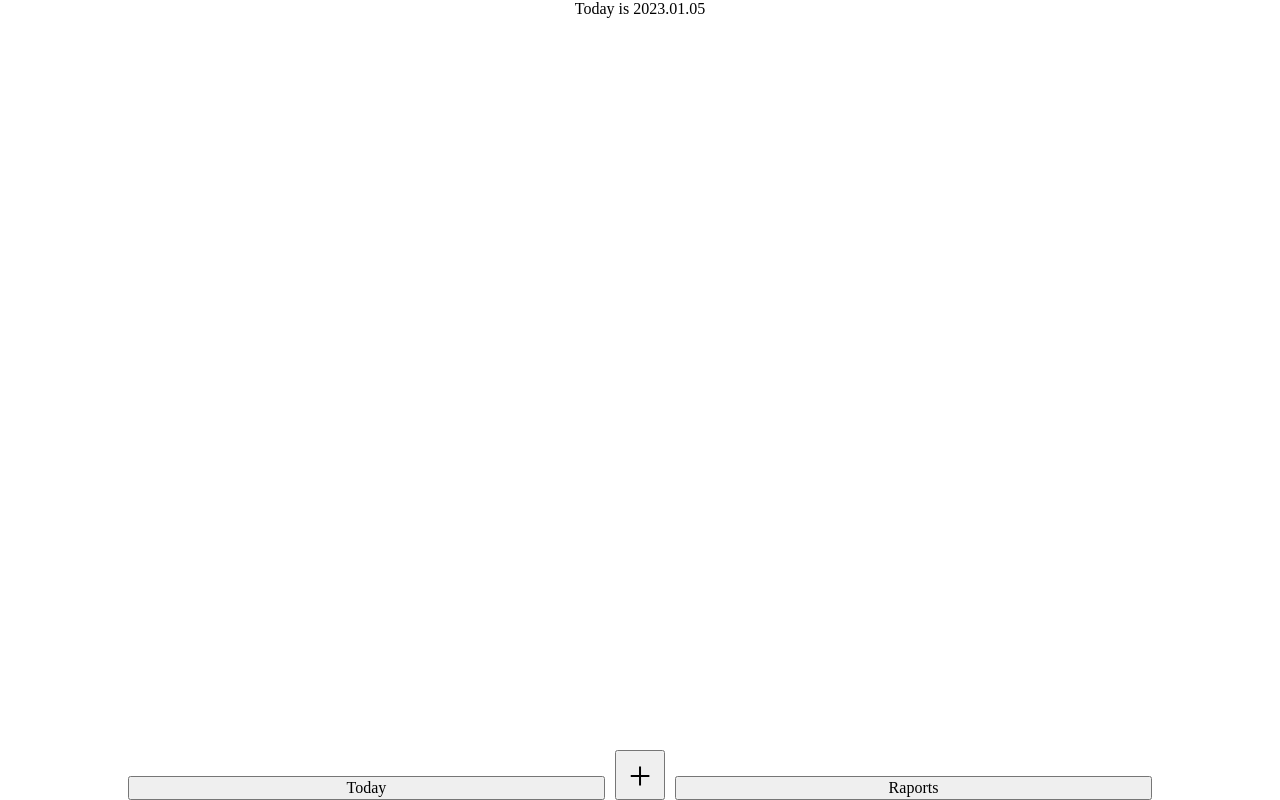
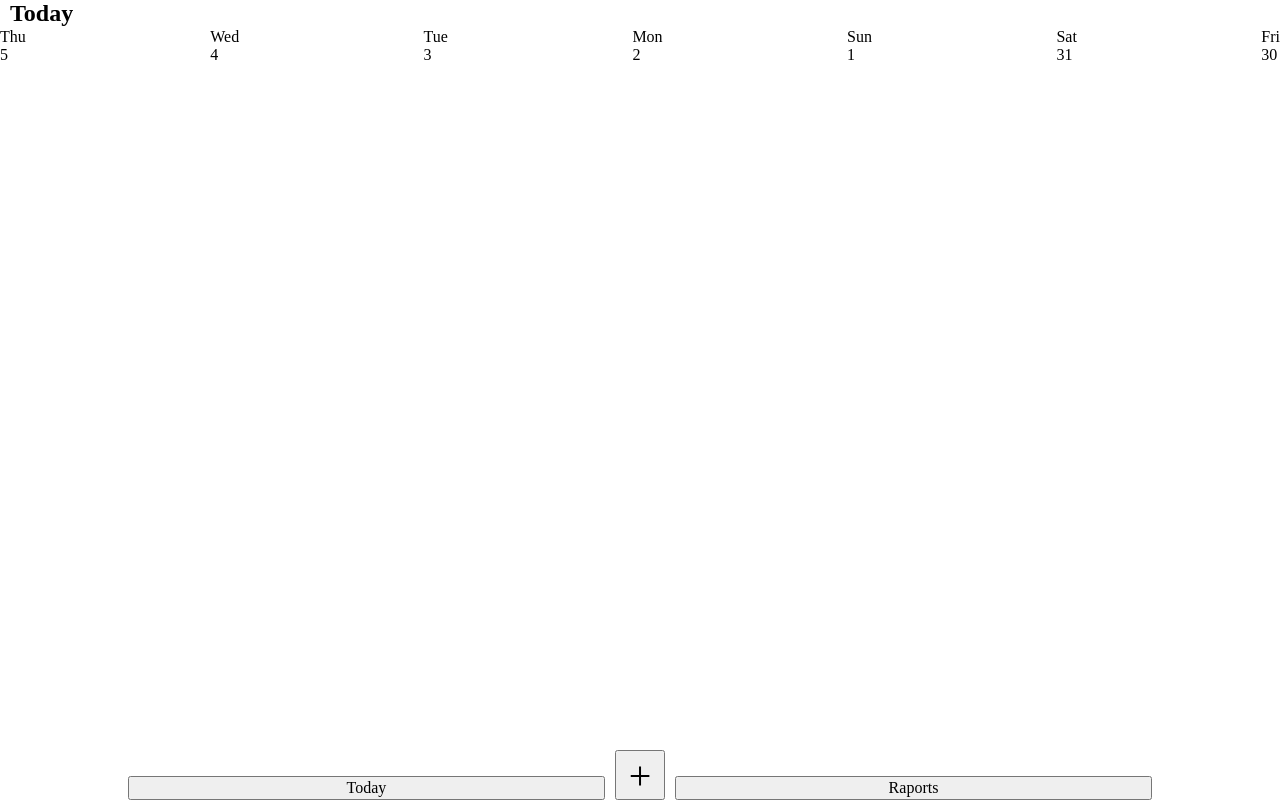
Before and after one commit to MarcinSkic/habit-tracker-odin, a website built with webpack: page src/index.html in a window 1280 px wide. Built offline with nearby package versions, Linux system fonts and the light colour scheme; what a11y-dialog would draw is missing.

Commit message:
Add days picker

```diff
--- a/src/index.html
+++ b/src/index.html
@@ -102,7 +102,13 @@
   </nav>
   <section class="today-page">
     <header>
-      Today is 05.01.2023
+      <h1>Today is 05.01.2023</h1>
+      <div class="days-list">
+        <div class="day">
+          <div>Czw</div>
+          <div>5</div>
+        </div>
+      </div>
     </header>
     <div class="habitsList">
 
--- a/src/index.js
+++ b/src/index.js
@@ -1,7 +1,10 @@
 import A11yDialog from "a11y-dialog";
 import "normalize.css";
 import "./main.scss";
-import {format} from "date-fns";
+import {parse,format,isToday,isBefore,subDays} from "date-fns";
+
+const DATE_AS_KEY_FORMAT = "yyyyMMdd";
+const DAYS_TO_SHOW = 7;
 
 function baseHabitFactory(formData){
 
@@ -25,9 +28,9 @@ const habitsController = (function(){
         const habit = Model.habits[event.target.parentElement.dataset.index];
 
         if(event.target.checked){
-            habit.markedDays[format(new Date(),"yyyyMMdd")] = true;
+            habit.markedDays[format(new Date(),DATE_AS_KEY_FORMAT)] = true;
         } else {
-            delete habit.markedDays[format(new Date(),"yyyyMMdd")];
+            delete habit.markedDays[format(new Date(),DATE_AS_KEY_FORMAT)];
         }
 
         Model.saveToLocalStorage();
@@ -42,6 +45,9 @@ const Model = (function() {
     const HABITS_KEY = "HABITS"
 
     let habits;
+    let currentDate = parse(format(new Date(),DATE_AS_KEY_FORMAT),DATE_AS_KEY_FORMAT,new Date());
+
+    console.log(currentDate);
 
     if(localStorage.getItem(HABITS_KEY)){
         habits = JSON.parse(localStorage.getItem(HABITS_KEY));
@@ -54,7 +60,7 @@ const Model = (function() {
         localStorage.setItem(HABITS_KEY,JSON.stringify(habits));
     }
 
-    return {habits,saveToLocalStorage};
+    return {habits,currentDate,saveToLocalStorage};
 })();
 
 const DOMController = (function(){
@@ -100,9 +106,38 @@ const DOMController = (function(){
     }
 
     function generateTodayPage(){
+
         const header = document.querySelector('.today-page > header');
-        header.textContent = `Today is ${format(new Date(),"yyyy.MM.dd")}`;
 
+        if(isToday(Model.currentDate)){
+            header.innerHTML = `<h1>Today</h1>`;
+        } else {
+            header.innerHTML = `<h1>${format(Model.currentDate,"yyyy.MM.dd")}</h1>`;
+        }
+
+        const daysList = document.createElement('div');
+        daysList.classList.add("days-list");
+
+        /*for(let day = Model.currentDate; isBefore(subDays(Model.currentDate,7),day); subDays(day,1)){
+            console.log(day);
+        }*/
+
+        for(let i = 0; i < DAYS_TO_SHOW; i++){
+            const day = subDays(Model.currentDate,i);
+
+            const dayDiv = document.createElement('div');
+            dayDiv.classList.add("day");
+            dayDiv.dataset.date = format(day,DATE_AS_KEY_FORMAT);
+
+            dayDiv.innerHTML = `
+            <div>${format(day,"eee")}</div>
+            <div>${format(day,"d")}</div>
+            `
+
+            daysList.append(dayDiv);
+        }
+
+        header.append(daysList);
         generateTodayHabits();
     }
 
@@ -127,7 +162,7 @@ const DOMController = (function(){
                 const checkbox = habitDiv.querySelector('input[type="checkbox"]');
 
                 checkbox.addEventListener('click',habitsController.changeHabitState);
-                checkbox.checked = habit.markedDays[format(new Date(),"yyyyMMdd")];
+                checkbox.checked = habit.markedDays[format(new Date(),DATE_AS_KEY_FORMAT)];
                 container.append(habitDiv);
             }
 
--- a/src/main.scss
+++ b/src/main.scss
@@ -131,6 +131,42 @@ nav {
     }
 }
 
+.today-page {
+    display: flex;
+    align-items: center;
+    flex-direction: column;
+
+    width: 100%;
+
+    header {
+        width: 100%;
+
+        h1 {
+            margin: 0 0 0 10px;
+            font-size: 1.5rem;
+        }
+
+        .days-list {
+            display: flex;
+            justify-content: space-between;
+        }
+    }
+
+
+    .habit {
+        display: flex;
+        gap: 10px;
+
+        font-size: 1.2rem;
+
+        input[type="checkbox"] {
+            width: 20px;
+        }
+    }
+}
+
+
+
 @media only screen and (max-width: 425px) {
 
 }
```
Also changed, not shown: dist/index.html, 1 other file.
